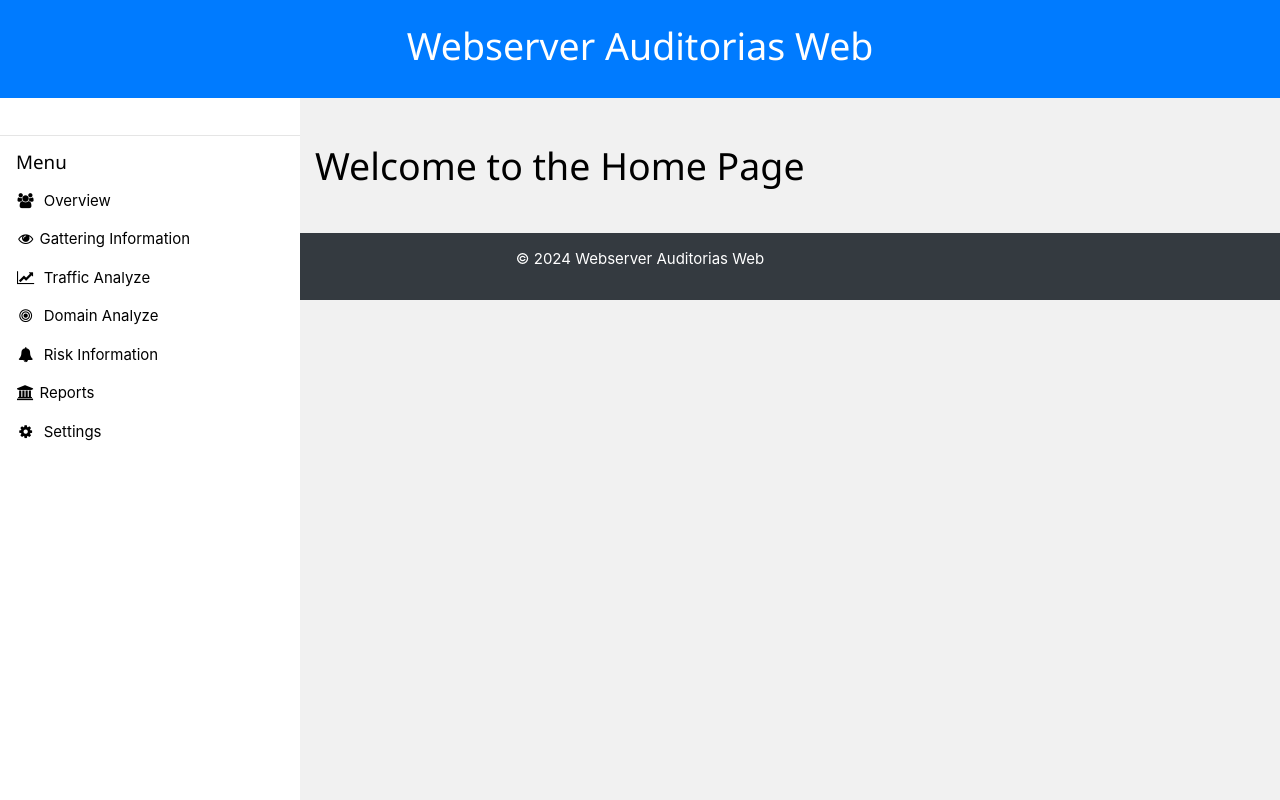
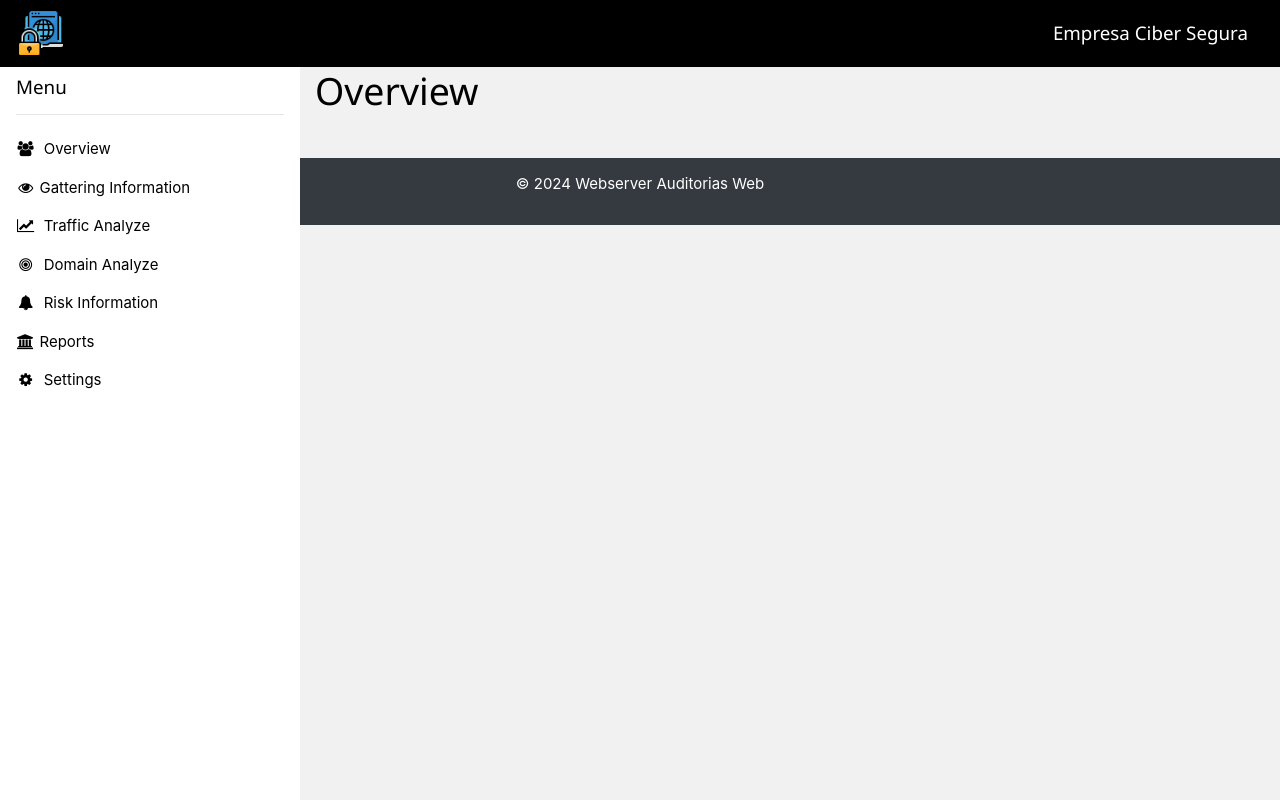
Before and after one commit to AbisaitReynaga/cibersecurity-tool, a Flask app: page / in a window 1280 px wide. Run offline with Flask 3, Linux system fonts and the light colour scheme; some libraries are stand-ins or nearby versions.

Commit message:
index updated

```diff
--- a/web_application/routes.py
+++ b/web_application/routes.py
@@ -19,7 +19,11 @@ def index():
 
 @app.route('/overview')
 def overview():
-    return render_template('overview.html')
+    return render_template('overview/overview.html')
+
+@app.route('/hidden')  # or any other appropriate route name
+def hidden():
+    return render_template('index.html')
 
 @app.route('/gattering_information')
 def gattering_information():
--- a/web_application/templates/layout/base.html
+++ b/web_application/templates/layout/base.html
@@ -19,9 +19,8 @@
 </head>
 
 <body class="w3-light-grey">
-    <header class="bg-primary text-white text-center py-4">
-        <h1>Webserver Auditorias Web</h1>
-    </header>
+    <!-- Include the Sidebar -->
+    {% include 'layout/header.html' %}
 
     <!-- Include the Sidebar -->
     {% include 'layout/sidebar.html' %}
--- a/web_application/templates/layout/header.html
+++ b/web_application/templates/layout/header.html
@@ -1,10 +1,16 @@
-<header class="w3-container" style="padding-top:22px">
-  <h5><b><i class="fa fa-dashboard"></i> Page Title</b></h5>
-    <!-- Top container -->
-    <div class="w3-bar w3-top w3-black w3-large" style="z-index:4">
-        <button class="w3-bar-item w3-button w3-hide-large w3-hover-none w3-hover-text-light-grey" onclick="w3_open();"><i class="fa fa-bars"></i> &nbsp;Menu</button>
-        <span class="w3-bar-item w3-right">
-          <img src="{{ url_for('static', filename='logo.png') }}" alt="Logo" style="height:40px;">
-        </span>
-      </div>
+<header class="w3-container" style="padding: 0; width: 100%;">
+  <h5 style="margin: 0;"><b><i class="fa fa-dashboard"></i> {% block page_title %}Page Title{% endblock %}</b></h5>
+  <div class="w3-bar w3-top w3-black w3-large" style="z-index:4; width: 100%;">
+    <button class="w3-bar-item w3-button w3-hide-large w3-hover-none w3-hover-text-light-grey" onclick="w3_open();">
+        <i class="fa fa-bars"></i> &nbsp;Menu
+    </button>
+    <span class="w3-bar-item">
+      <a href="{{ url_for('hidden') }}" style="display: inline-block;">
+        <img src="{{ url_for('static', filename='logo.png') }}" alt="Logo" style="max-height: 50px; vertical-align: middle;">
+      </a>
+    </span>
+    <span class="w3-bar-item w3-right" style="color: white; padding: 14px 16px;">
+        <h5 class="w3-bar-item" style="margin: 0;">Empresa Ciber Segura</h5>
+    </span>
+  </div>
 </header>
--- a/web_application/templates/layout/sidebar.html
+++ b/web_application/templates/layout/sidebar.html
@@ -12,6 +12,7 @@
   <hr>
   <div class="w3-container">
       <h5>Menu</h5>
+      <hr>
   </div>
   <div class="w3-bar-block">
       <a href="#" class="w3-bar-item w3-button w3-padding-16 w3-hide-large w3-dark-grey w3-hover-black" onclick="w3_close()" title="close menu">
--- a/web_application/templates/overview/overview.html
+++ b/web_application/templates/overview/overview.html
@@ -3,6 +3,6 @@
 {% block title %}Home{% endblock %}
 
 {% block content %}
-    <h1>Welcome to the Home Page</h1>
+    <h1>Overview</h1>
     <!-- Your existing HTML content here -->
 {% endblock %}
```
